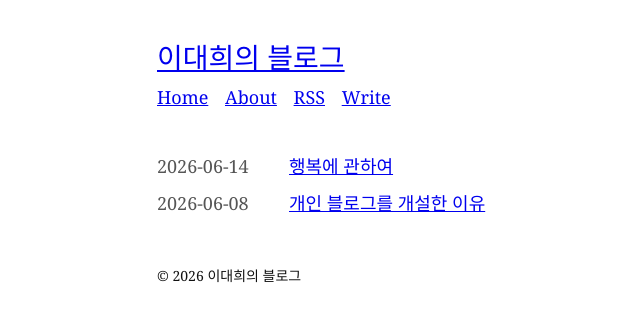
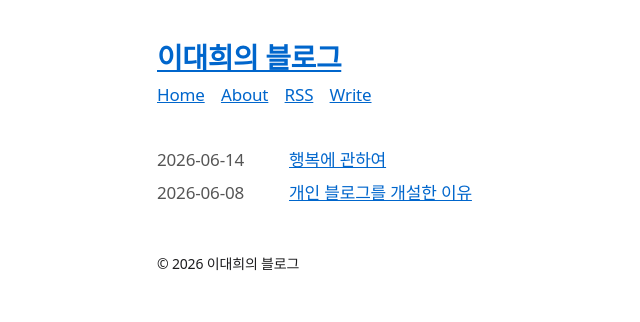
Before and after one commit to solarone0/solarone0.github.io, a Jekyll site: the page built from index.md, in a window 1280 px wide. Shown: the top 322 px of the page, without its empty margins (103-743 px from the left). Built offline with Jekyll 4.4.1, drawn with Linux system fonts in a browser that asks for light colours; some web fonts are replaced.

Commit message:
Add blog share image and Pretendard font

```diff
--- a/_config.yml
+++ b/_config.yml
@@ -1,5 +1,7 @@
 title: "이대희의 블로그"
-description: "이대희의 개인 블로그입니다."
+description: "기록과 생각을 담는 개인 블로그입니다."
+subtitle: "기록과 생각을 담는 개인 블로그"
+og_image: "/assets/og-image.png"
 url: "https://solarone0.github.io"
 baseurl: ""
 google_analytics: "G-7964S4Z1K5"
--- a/_layouts/default.html
+++ b/_layouts/default.html
@@ -5,6 +5,7 @@
   {% assign seo_title = page.title | default: site.title %}
   {% assign seo_description = page.description | default: page.excerpt | default: site.description | strip_html | normalize_whitespace | truncate: 160 %}
   {% assign canonical_url = page.url | absolute_url %}
+  {% assign seo_image = page.image | default: site.og_image | absolute_url %}
   {% if jekyll.environment == "production" and site.google_analytics %}
   <!-- Google tag (gtag.js) -->
   <script async src="https://www.googletagmanager.com/gtag/js?id={{ site.google_analytics }}"></script>
@@ -28,10 +29,18 @@
   <meta property="og:description" content="{{ seo_description | escape }}">
   <meta property="og:type" content="{% if page.layout == 'post' %}article{% else %}website{% endif %}">
   <meta property="og:url" content="{{ canonical_url }}">
+  <meta property="og:image" content="{{ seo_image }}">
+  <meta property="og:image:secure_url" content="{{ seo_image }}">
+  <meta property="og:image:type" content="image/png">
+  <meta property="og:image:width" content="1200">
+  <meta property="og:image:height" content="630">
+  <meta property="og:image:alt" content="{{ site.title | escape }} - {{ site.subtitle | default: site.description | escape }}">
   <meta property="og:locale" content="ko_KR">
-  <meta name="twitter:card" content="summary">
+  <meta name="twitter:card" content="summary_large_image">
   <meta name="twitter:title" content="{{ seo_title | escape }}">
   <meta name="twitter:description" content="{{ seo_description | escape }}">
+  <meta name="twitter:image" content="{{ seo_image }}">
+  <meta name="twitter:image:alt" content="{{ site.title | escape }} - {{ site.subtitle | default: site.description | escape }}">
   {% if page.layout == "post" %}
   <meta property="article:published_time" content="{{ page.date | date_to_xmlschema }}">
   <meta property="article:author" content="{{ site.author | default: site.title | escape }}">
--- a/assets/style.css
+++ b/assets/style.css
@@ -1,20 +1,23 @@
+@import url("https://cdn.jsdelivr.net/gh/orioncactus/pretendard/dist/web/variable/pretendardvariable-dynamic-subset.css");
+
 body {
   max-width: 760px;
   margin: 40px auto;
   padding: 0 16px;
-  font-family: "신명조", "Shin Myungjo", "Batang", "바탕", Georgia, "Times New Roman", serif;
-  font-size: 18px;
-  line-height: 1.6;
-  color: #111;
+  font-family: "Pretendard Variable", Pretendard, system-ui, -apple-system, BlinkMacSystemFont, "Segoe UI", sans-serif;
+  font-size: 17px;
+  line-height: 1.47;
+  letter-spacing: -0.01em;
+  color: #1d1d1f;
   background: #fff;
 }
 
 a {
-  color: #00e;
+  color: #0066cc;
 }
 
 a:visited {
-  color: #551a8b;
+  color: #0066cc;
 }
 
 header {
@@ -24,7 +27,7 @@
 header h1 {
   margin-bottom: 8px;
   font-size: 28px;
-  font-weight: normal;
+  font-weight: 600;
 }
 
 nav a {
@@ -52,6 +55,8 @@
 h2,
 h3 {
   line-height: 1.25;
+  font-weight: 600;
+  letter-spacing: -0.015em;
 }
 
 pre,
--- a/scripts/check-seo.js
+++ b/scripts/check-seo.js
@@ -7,7 +7,9 @@
   "property=\"og:title\"",
   "property=\"og:description\"",
   "property=\"og:url\"",
+  "property=\"og:image\"",
   "name=\"twitter:card\"",
+  "name=\"twitter:image\"",
   "application/ld+json"
 ];
 
@@ -22,6 +24,7 @@
   ["site description", /^description:\s*["']?.{10,}/m.test(config)],
   ["site author", /^author:\s*["']?.+/m.test(config)],
   ["site lang", /^lang:\s*["']?ko/m.test(config)],
+  ["site og image", /^og_image:\s*["']?\/assets\/.+\.(png|jpg|jpeg|webp)["']?\s*$/m.test(config)],
   ["search console verification hook", /^google_site_verification:/m.test(config) && layout.includes('name="google-site-verification"')],
   ["robots sitemap", robots.includes("Sitemap: {{ '/sitemap.xml' | absolute_url }}")],
   ["sitemap urlset", sitemap.includes("<urlset") && sitemap.includes("site.posts")],
```
Also changed, not shown: assets/og-image.png (added).
